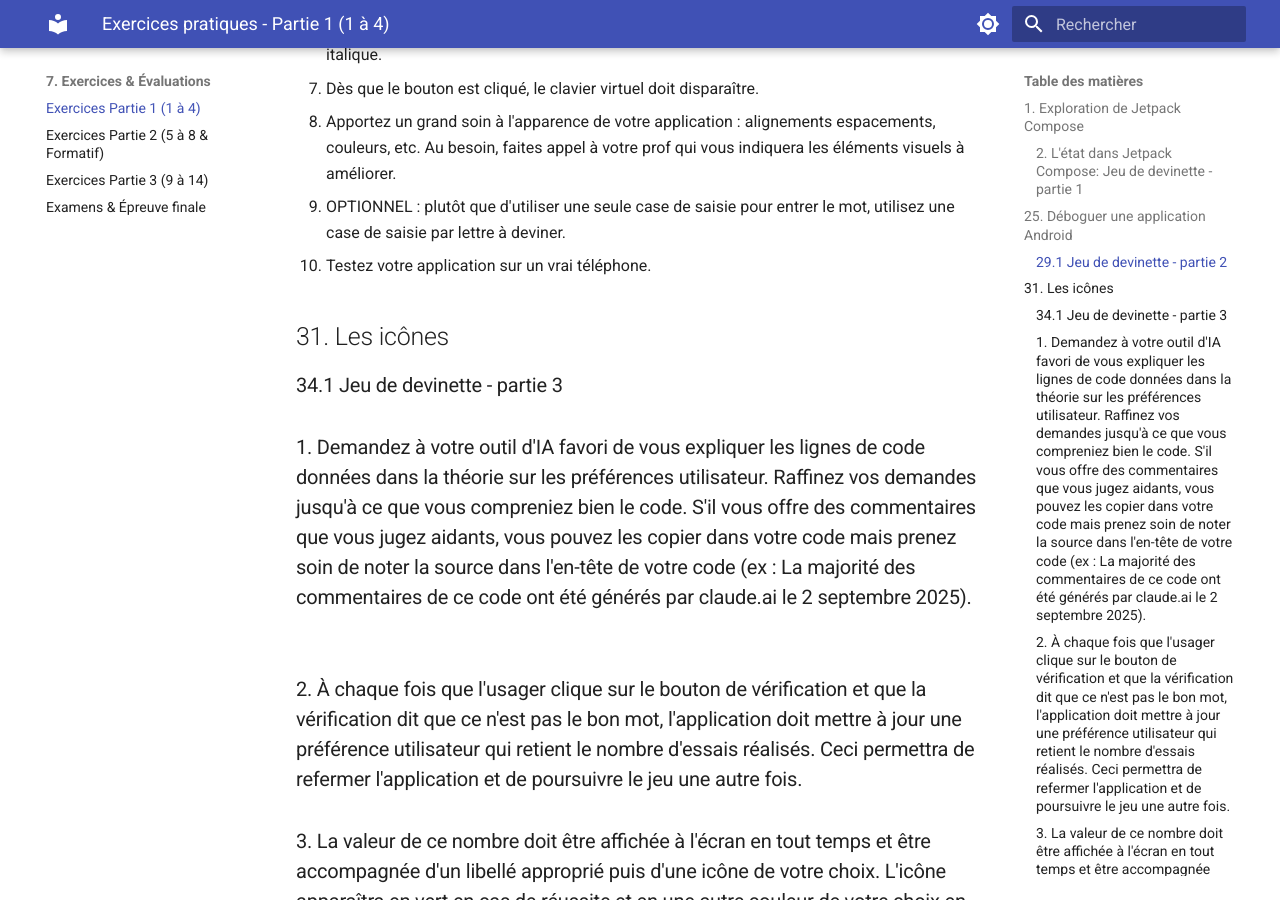
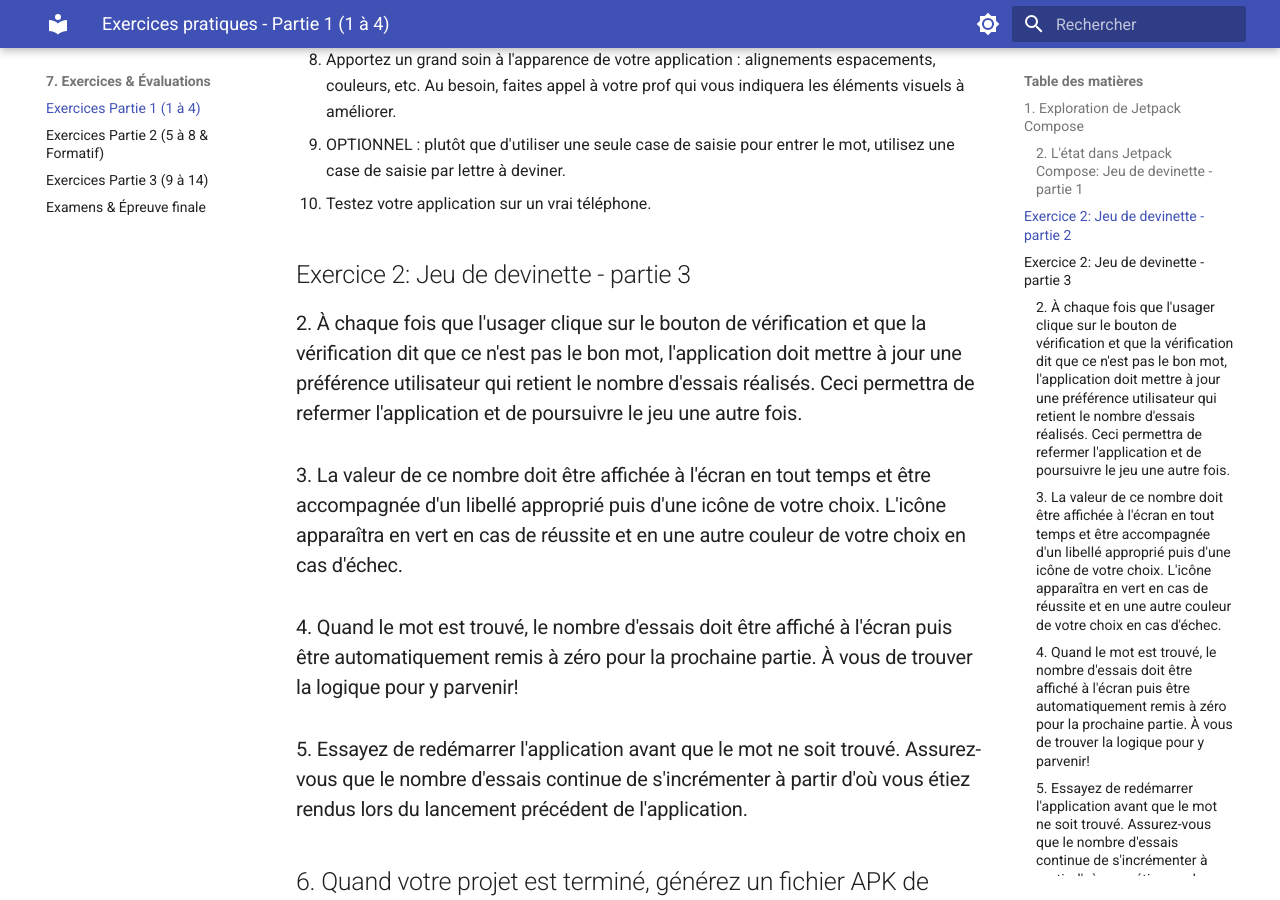
Before and after one commit to Apps-Mobiles-2-Victo/notes_de_cours, an MkDocs documentation site: the page built from docs/07-exercices-evaluations/exercices-partie1.md, in a window 1280 px wide and 900 px high, scrolled down 2761 px. Built offline with MkDocs 1.6.1 and Material for MkDocs 9.7.7, drawn with Linux system fonts in a browser that asks for light colours; some of the changed text lies outside the part shown.

Commit message:
Refactor exercise sections and update game development instructions in exercices-partie1.md

```diff
--- a/docs/07-exercices-evaluations/exercices-partie1.md
+++ b/docs/07-exercices-evaluations/exercices-partie1.md
@@ -54,14 +54,10 @@ L'application contient un mot codé en dur. Elle affiche la première et la dern
 - Testez l'apparence de votre application en mode clair puis en mode sombre.
 
 
-
-## 25. Déboguer une application Android
-
-
 ---
 
 
-### 29.1 Jeu de devinette - partie 2
+## Exercice 2: Jeu de devinette - partie 2
 
 
 Poursuivez le développement de votre application. Le jeu devient réactif!
@@ -105,13 +101,8 @@ fun verifier(...) {
 1. Testez votre application sur un vrai téléphone.
 
 
-## 31. Les icônes
 
-
-### 34.1 Jeu de devinette - partie 3
-
-
-### 1. Demandez à votre outil d'IA favori de vous expliquer les lignes de code données dans la théorie sur les préférences utilisateur. Raffinez vos demandes jusqu'à ce que vous compreniez bien le code. S'il vous offre des commentaires que vous jugez aidants, vous pouvez les copier dans votre code mais prenez soin de noter la source dans l'en-tête de votre code (ex : La majorité des commentaires de ce code ont été générés par claude.ai le 2 septembre 2025).
+## Exercice 2:  Jeu de devinette - partie 3
 
 
 ### 2. À chaque fois que l'usager clique sur le bouton de vérification et que la vérification dit que ce n'est pas le bon mot, l'application doit mettre à jour une préférence utilisateur qui retient le nombre d'essais réalisés. Ceci permettra de refermer l'application et de poursuivre le jeu une autre fois.
```
